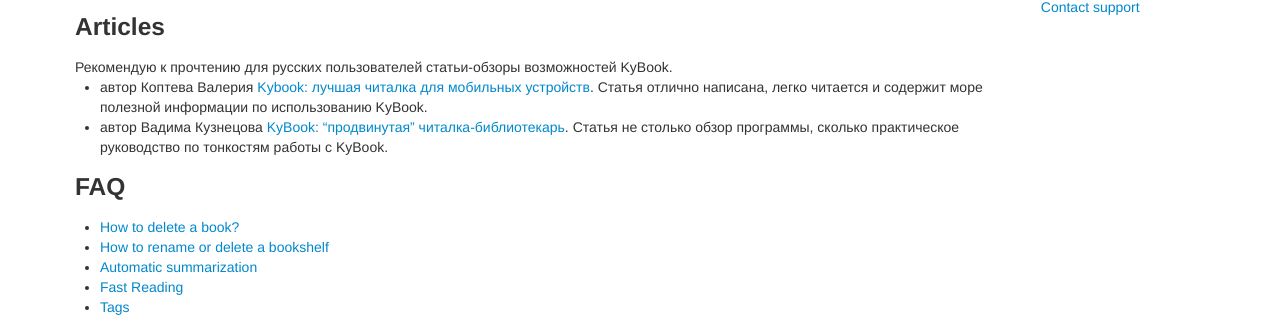
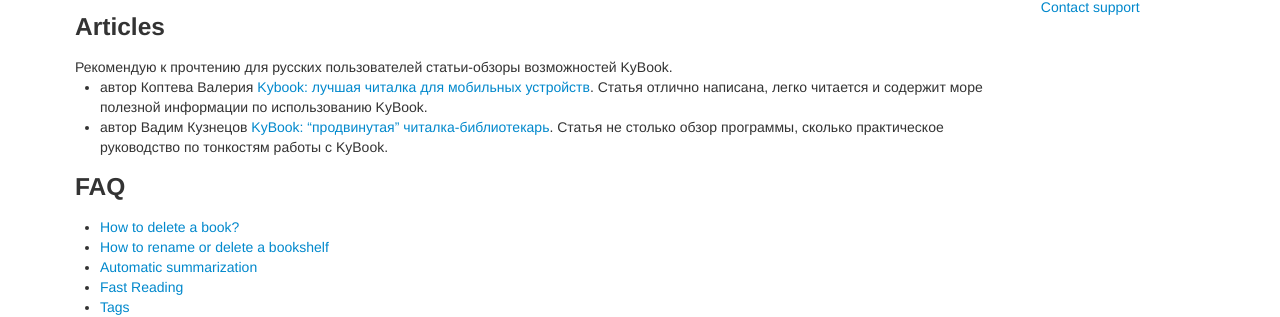
Before and after one commit to kolyvan/kolyvan.github.com, a Jekyll site: the page built from kybook/support.html, in a window 1280 px wide and 1010 px high. Shown: the part 373-690 px from the top of the window. Built offline with Jekyll 4.4.1, drawn with Linux system fonts in a browser that asks for light colours; nearby versions of some CDN libraries; comment, search, counter and statistics services are not loaded.

Commit message:
fix typo

```diff
--- a/kybook/support.html
+++ b/kybook/support.html
@@ -21,7 +21,7 @@
     <div>Рекомендую к прочтению для русских пользователей статьи-обзоры возможностей KyBook.</div>
     <ul>
       <li> автор Коптева Валерия <a href="http://budclub.ru/h/homjakow_leroj/kybook.shtml">Kybook: лучшая читалка для мобильных устройств</a>. Статья отлично написана, легко читается и содержит море полезной информации по использованию KyBook.</li>
-      <li> автор Вадима Кузнецова <a href="http://ipadstory.ru/kybook-prodvinutaya-chitalka-bibliotekar.html">KyBook: “продвинутая” читалка-библиотекарь</a>. Статья не столько обзор программы, сколько практическое руководство по тонкостям работы с KyBook.</li>
+      <li> автор Вадим Кузнецов <a href="http://ipadstory.ru/kybook-prodvinutaya-chitalka-bibliotekar.html">KyBook: “продвинутая” читалка-библиотекарь</a>. Статья не столько обзор программы, сколько практическое руководство по тонкостям работы с KyBook.</li>
     </ul>
     </div>
 
```
